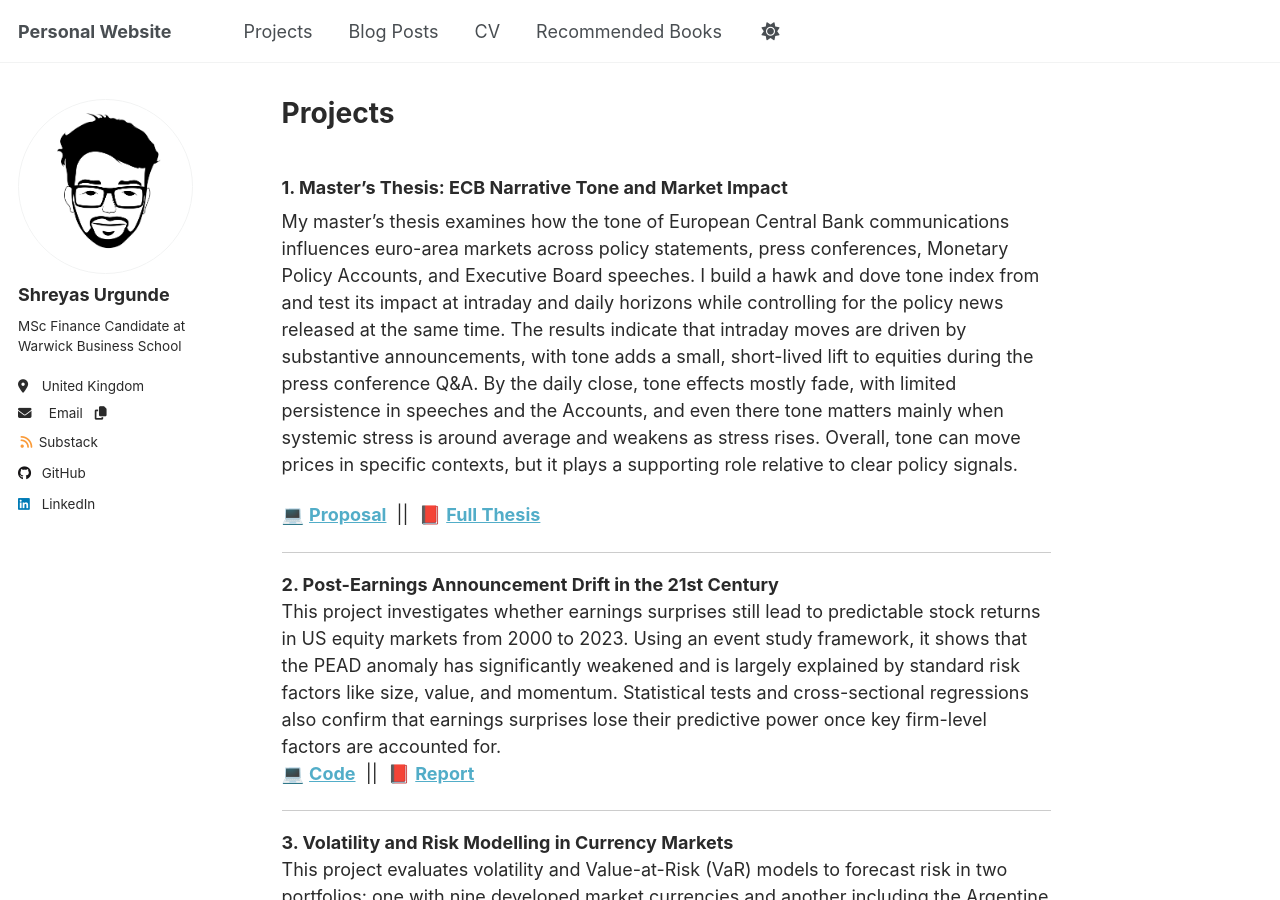
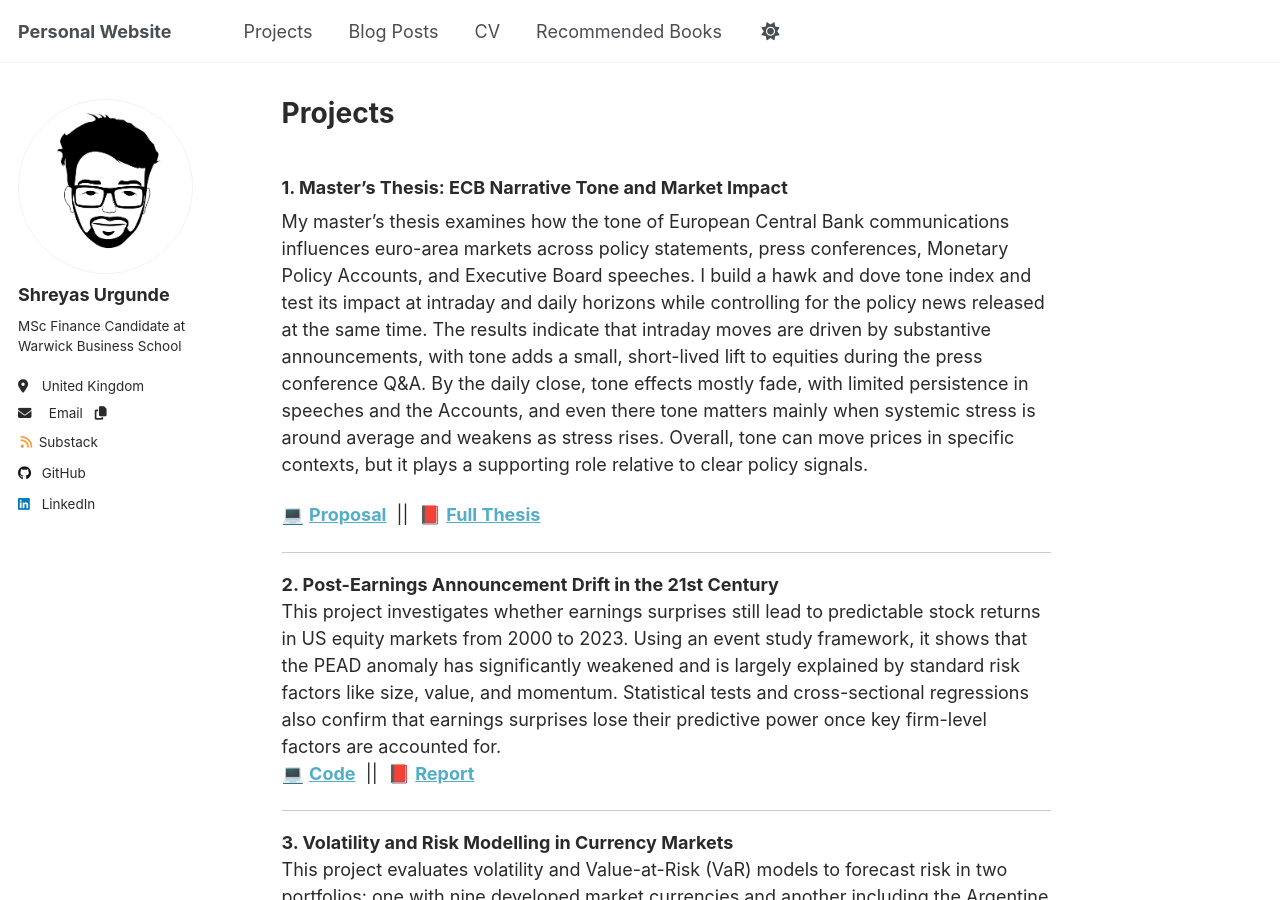
Before and after one commit to shreyasxi/shreyasxi.github.io, a Jekyll site: the page built from _pages/projects.md, in a window 1280 px wide and 900 px high. Built offline with Jekyll 4.4.1, drawn with Linux system fonts in a browser that asks for light colours; a script that is not in the unit is left out.

Commit message:
Update projects.md

```diff
--- a/_pages/projects.md
+++ b/_pages/projects.md
@@ -6,7 +6,7 @@
 ---
 
 <h3>1. Master’s Thesis: ECB Narrative Tone and Market Impact</h3>
-<p>My master’s thesis examines how the tone of European Central Bank communications influences euro-area markets across policy statements, press conferences, Monetary Policy Accounts, and Executive Board speeches. I build a hawk and dove tone index from and test its impact at intraday and daily horizons while controlling for the policy news released at the same time. The results indicate that intraday moves are driven by substantive announcements, with tone adds a small, short-lived lift to equities during the press conference Q&A. By the daily close, tone effects mostly fade, with limited persistence in speeches and the Accounts, and even there tone matters mainly when systemic stress is around average and weakens as stress rises. Overall, tone can move prices in specific contexts, but it plays a supporting role relative to clear policy signals.</p>
+<p>My master’s thesis examines how the tone of European Central Bank communications influences euro-area markets across policy statements, press conferences, Monetary Policy Accounts, and Executive Board speeches. I build a hawk and dove tone index and test its impact at intraday and daily horizons while controlling for the policy news released at the same time. The results indicate that intraday moves are driven by substantive announcements, with tone adds a small, short-lived lift to equities during the press conference Q&A. By the daily close, tone effects mostly fade, with limited persistence in speeches and the Accounts, and even there tone matters mainly when systemic stress is around average and weakens as stress rises. Overall, tone can move prices in specific contexts, but it plays a supporting role relative to clear policy signals.</p>
 <p>💻 <a href="https://github.com/shreyasxi/shreyasxi.github.io/blob/master/files/5582804_Proposal.pdf" target="_blank"><strong>Proposal</strong></a> &nbsp;||&nbsp; 📕 <a href="https://github.com/shreyasxi/shreyasxi.github.io/blob/master/files/5582804_Dissertation.pdf" target="_blank"><strong>Full Thesis</strong></a>
 </p>
 
```
